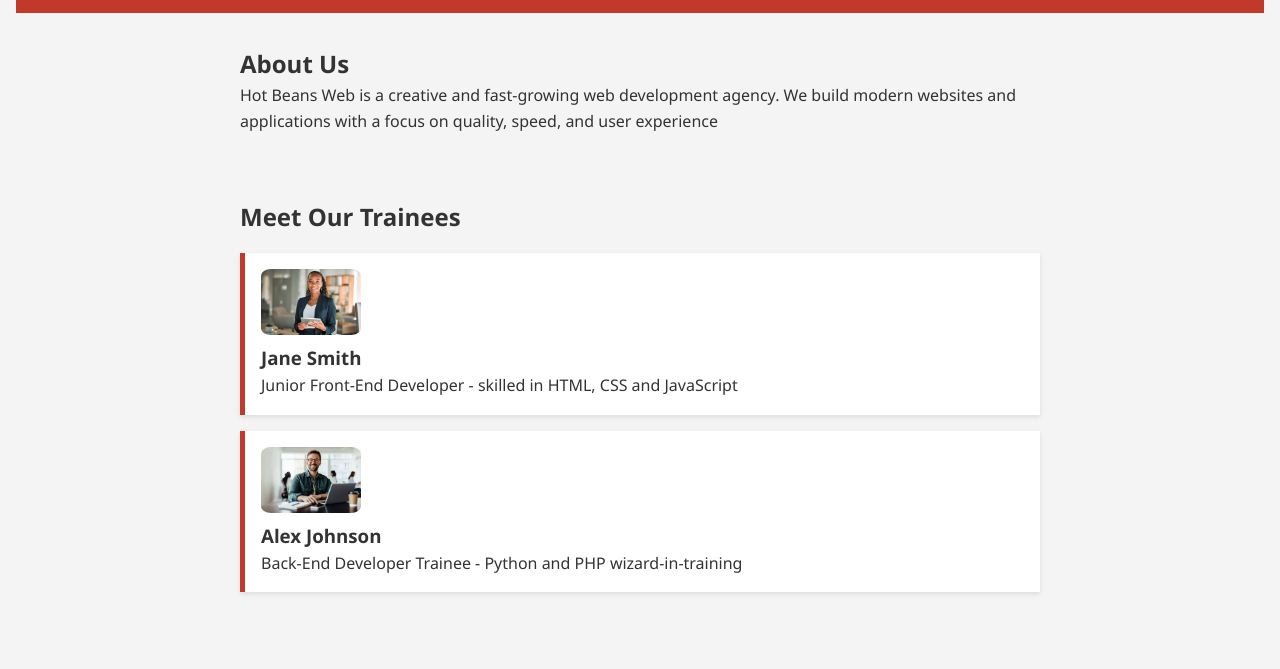
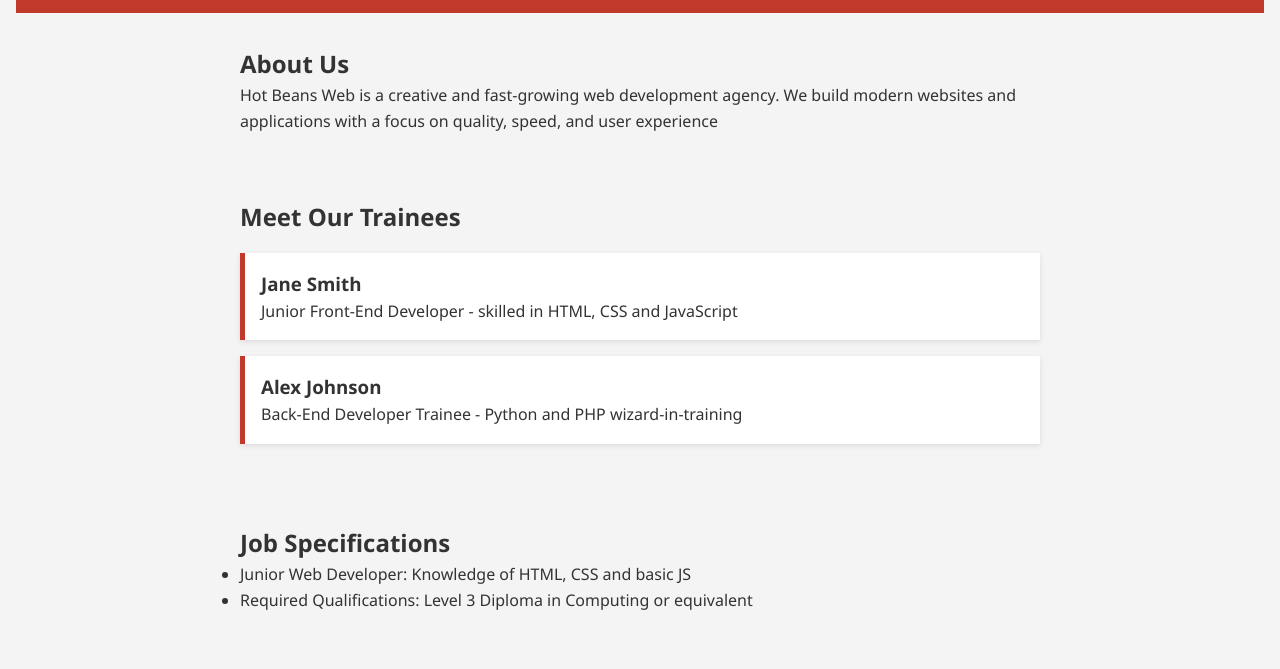
Before and after one commit to torikarere/HotBeansWeb, a plain HTML site: page index.html in a window 1280 px wide. Shown: the part 120-789 px from the top of the page. Drawn offline with Linux system fonts and the light colour scheme.

Commit message:
Update index.html

```diff
--- a/index.html
+++ b/index.html
@@ -28,11 +28,11 @@
   <section id="team">
     <h2>Meet Our Trainees</h2>
     <div class="card">
-      <img src="images/istockphoto-1587604256-612x612.jpg" class="images"> <h3>Jane Smith</h3>
+      <h3>Jane Smith</h3>
       <p>Junior Front-End Developer - skilled in HTML, CSS and JavaScript</p>
     </div>
     <div class="card">
-      <img src="images/images.jpeg" class="images"><h3>Alex Johnson</h3>
+      <h3>Alex Johnson</h3>
       <p>Back-End Developer Trainee - Python and PHP wizard-in-training</p>
     </div>
   </section>
```
